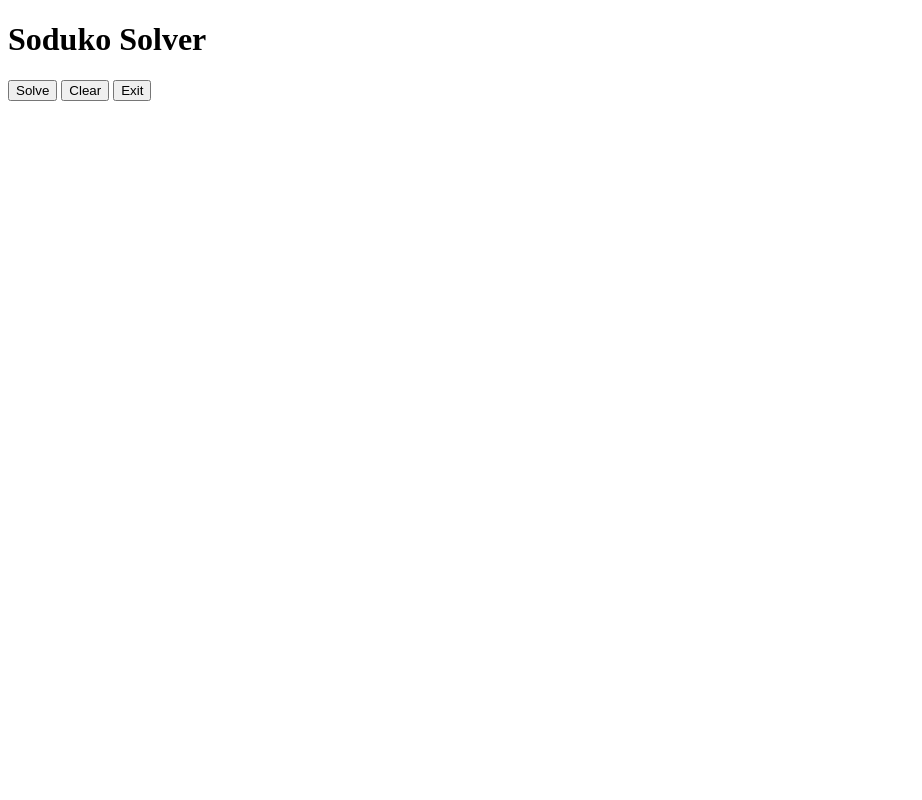
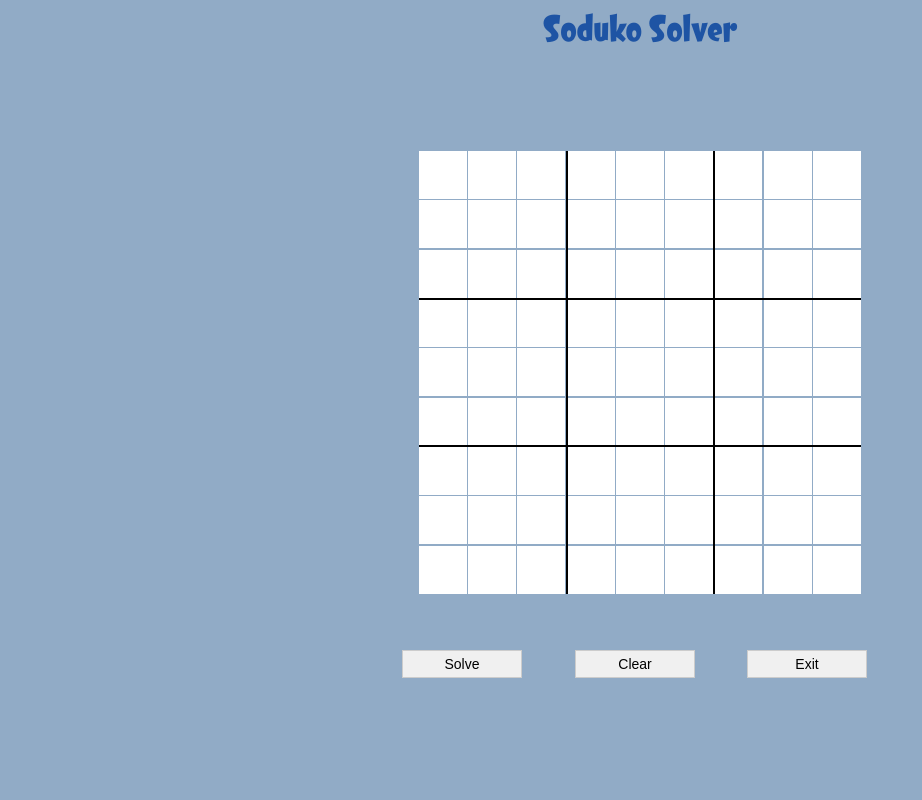
Before and after one commit to Ak-Rajak/Sudoku_Solver, a Flask app: page / in a window 1280 px wide. Shown: the whole page, without its empty margins (0-922 px from the left). Run offline with Flask 3, Linux system fonts and the light colour scheme.

Commit message:
Successfully converted the solver in flask

```diff
--- a/app.py
+++ b/app.py
@@ -1,7 +1,7 @@
-from flask import Flask , render_template,request,jsonify
+from flask import Flask , render_template,request,jsonify , url_for
 from logic import sudokuSolver
 
-app = Flask(__name__)
+app = Flask(__name__ , static_folder='static', template_folder='templates')
 
 @app.route('/')
 def index():
--- a/static/css/style.css
+++ b/static/css/style.css
@@ -0,0 +1,126 @@
+@font-face {
+    font-family: 'DreamlandStd';
+    src: url('/static/fonts/Dreamland.otf') format('opentype');
+}
+
+body{
+    font-family: Arial, Helvetica, sans-serif;
+    background-color: #91abc6;
+    margin: 0;
+    padding: 0;
+    min-height: 100vh;
+    width: 526px;
+    margin: 0 auto;
+}
+
+.container{
+    position: relative;
+    height: 743px;
+    width: 100%;
+}
+
+h1 {
+    font-family: 'DreamlandStd', Arial, sans-serif;
+    color: #1e54a4;
+    font-size: 34px;
+    margin: 0;
+    position: absolute;
+    top: 10px;
+    width: 100%;
+    text-align: center;
+}
+
+#message {
+    position: absolute;
+    top: 92px;
+    width: 100%;
+    text-align: center;
+    color: #1e54a4;
+    font-family: 'TkDefaultFont', Arial, sans-serif;
+    font-size: 14px;
+    height: 20px;
+}
+
+.sudoku-grid {
+    position: absolute;
+    top: 151px;
+    left: 42px;
+    width: 442px;
+    height: 443px;
+    display: grid;
+    grid-template-columns: repeat(9, 1fr);
+    background-color: #91abc6;
+    gap: 1px;
+}
+
+.cell {
+    width: 48px;
+    height: 48px;
+    background-color: white;
+    border: none;
+    text-align: center;
+    font-family: 'TkTextFont', Arial, sans-serif;
+    font-size: 14px;
+    padding: 0;
+    border: 5px solid #fff;
+    box-sizing: border-box;
+}
+
+/* Grid lines for 3x3 boxes */
+.grid-lines {
+    position: absolute;
+    top: 151px;
+    left: 42px;
+    width: 442px;
+    height: 443px;
+    pointer-events: none;
+}
+
+.horizontal-line {
+    position: absolute;
+    left: 0;
+    width: 100%;
+    height: 2px;
+    background-color: #000;
+}
+
+.vertical-line {
+    position: absolute;
+    top: 0;
+    width: 2px;
+    height: 100%;
+    background-color: #000;
+}
+
+.buttons {
+    position: absolute;
+    top: 650px;
+    width: 100%;
+}
+
+.buttons button {
+    font-family: 'TkTextFont', Arial, sans-serif;
+    font-size: 14px;
+    width: 120px;
+    padding: 5px 0;
+    cursor: pointer;
+    background-color: #f0f0f0;
+    border: 1px solid #ccc;
+    position: absolute;
+}
+
+.buttons button:hover {
+    background-color: #e0e0e0;
+}
+
+#solve-btn {
+    left: 25px;
+}
+
+#clear-btn {
+    left: 198px;
+}
+
+#exit-btn {
+    left: 370px;
+}
--- a/static/scripts/scripts.js
+++ b/static/scripts/scripts.js
@@ -0,0 +1,69 @@
+// Create the grid
+const grid = document.getElementById('grid');
+for (let i = 0; i < 81; i++) {
+    const input = document.createElement('input');
+    input.type = 'text';
+    input.className = 'cell';
+    input.maxLength = 1;
+    input.addEventListener('input', function (e) {
+        if (!/^[1-9]$/.test(e.target.value)) {
+            e.target.value = '';
+        }
+    });
+    grid.appendChild(input);
+}
+
+function getBoard() {
+    const cells = document.getElementsByClassName('cell');
+    const board = [];
+    for (let i = 0; i < 9; i++) {
+        const row = [];
+        for (let j = 0; j < 9; j++){
+            const value = cells[i * 9 + j].value;
+            row.push(value === '' ? 0 : parseInt(value));
+        }
+        board.push(row);
+    }
+    return board;
+}
+
+async function solveSudoku() {
+    const messageEl = document.getElementById('message');
+    const cells = document.getElementsByClassName('cell');
+
+    try {
+        const response = await fetch('/solve', {
+            method: 'POST',
+            headers: {
+                'Content-Type': 'application/json'
+            },
+            body: JSON.stringify({ board: getBoard() })
+        });
+
+        const data = await response.json();
+
+        if(response.ok){
+            const solution = data.solution;
+            for (let i = 0; i < 9; i++) {
+                for (let j = 0; j < 9; j++) {
+                    setTimeout(() => {
+                        cells[i * 9 + j].value = solution[i][j];
+                    }, (i + j) * 50);
+                }
+            }
+            messageEl.textContent = "Sudoku solved!";
+        } else {
+            messageEl.textContent = data.error;
+        }
+    } catch (error) {
+        messageEl.textContent = 'An error occurred';
+    }
+}
+
+function clearGrid() {
+    const cells = document.getElementsByClassName('cell');
+    for (let cell of cells) {
+        cell.value = '';
+    }
+    document.getElementById('message').textContent = '';
+}
--- a/templates/index.html
+++ b/templates/index.html
@@ -4,7 +4,7 @@
     <meta charset="UTF-8">
     <meta name="viewport" content="width=device-width, initial-scale=1.0">
     <title>Sudoku Solver</title>
-    <link rel="stylesheet" href="css/style.css">
+    <link rel="stylesheet" href="{{ url_for('static', filename='css/style.css') }}">
 </head>
 <body>
     <div class="container">
@@ -30,6 +30,6 @@
         </div>
     </div>
 
-    <script src="scripts/scripts.js"></script>
+    <script src="{{ url_for('static', filename='scripts/scripts.js') }}"></script>
 </body>
 </html>
```
Also changed, not shown: static/fonts/Dreamland.otf (renamed from Dreamland.otf).
